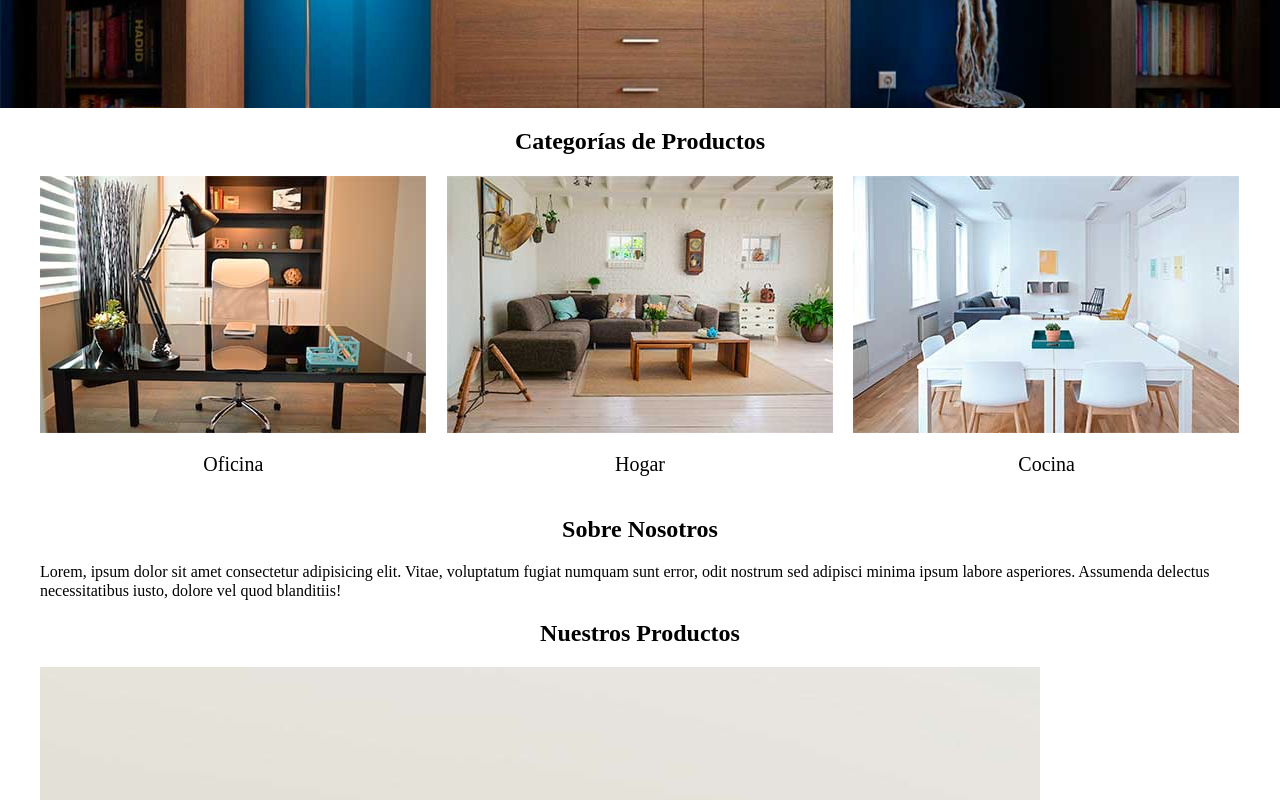
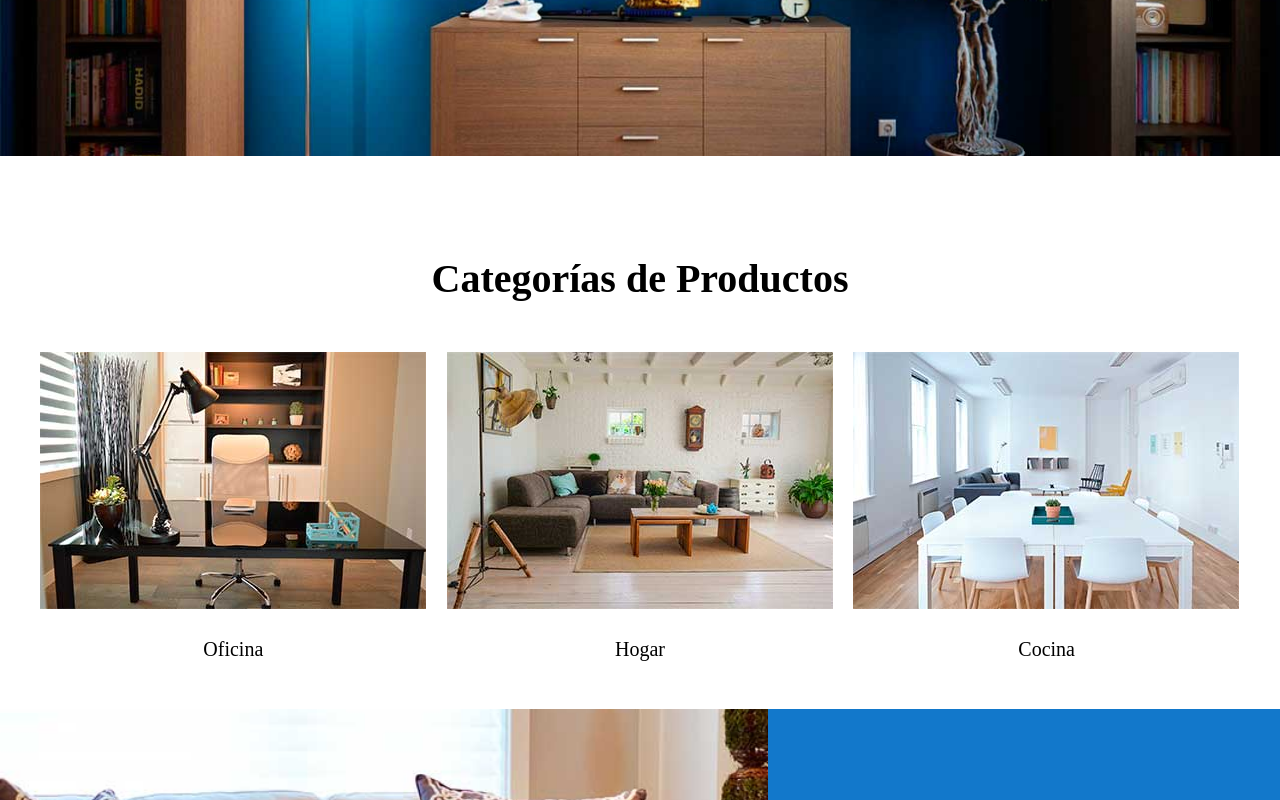
Before and after one commit to Echeverria29/front-inmobilaria, a plain HTML site: page index.html in a window 1280 px wide. Shown: the part 660-1460 px from the top of the page. Drawn offline with Linux system fonts and the light colour scheme.

Commit message:
modificando nosotros

```diff
--- a/css/app.css
+++ b/css/app.css
@@ -67,25 +67,50 @@ y tambien se le puede colocar width y higth
 /* con esta propiedad puedes hacer que todas las imagenes
 se adapten al espacio del div no que ocupe el tamanio real
 de esa imagen*/
+
+/* aqui tomamos todos los h2 y los centramos*/
+
+html {
+  /* hacemos que 1 rem valga 10 px esto sirve para adaptar mejor la
+  pagina a diferentes pantallas con rem*/
+  font-size: 62.5%; /* 1 rem = 10 px*/
+  /* esto es para cuando le cololes un with a un elemento y despues padding
+  no modifique el tamanio*/
+  box-sizing: border-box;
+}
+h1 {
+  font-size: 5rem;
+}
+h2 {
+  font-size: 4rem;
+}
+
+h3 {
+  font-size: 3rem;
+  /* eliminar el margen a todos los headings */
+  margin: 0 0 5rem 0;
+}
+
+body {
+  font-size: 1.6rem;
+  /* esto es para que se separen un poco las lineas de los parrafos abajo*/
+  line-height: 2;
+}
+
+a {
+  color: #000000;
+  /*le quitamos la ralla que esta abajo*/
+  text-decoration: none;
+}
+
 img {
   max-width: 100%;
   /** esto limina el espacio de las imagenes con los botones*/
   display: block;
 }
-/* aqui tomamos todos los h2 y los centramos*/
-h2 {
+.categorias h2 {
   text-align: center;
 }
-
-html {
-  /* hacemos que 1 rem valga 10 px esto sirve para adaptar mejor la
-  pagina a diferentes pantallas con rem*/
-  font-size: 62.5%; /* 1 rem = 10 px*/
-}
-body {
-  font-size: 1.6rem;
-}
-/* NOMBRE DE SITIO*/
 .nombre-sitio {
   /* se cambia la fuente del elemento */
   font-size: 4rem;
@@ -95,11 +120,6 @@ body {
   text-align: center;
   margin-top: 5rem;
   margin-bottom: 5rem;
-}
-a {
-  color: #000000;
-  /*le quitamos la ralla que esta abajo*/
-  text-decoration: none;
 }
 
 /* esto hace que el contenido no quede pegado ala orilla */
@@ -158,6 +178,12 @@ a {
   /* le doy espacio entre imagenes*/
   gap: 20px;
 }
+
+.categorias {
+  /* recuerda que se le elimino el padding a todos los elementos
+  arriba, hay que agregarle un poco*/
+  padding-top: 5rem;
+}
 .categoria a {
   text-align: center;
   /* esta en linea asique nunca se va a poner al medio lo cambias a block
@@ -171,3 +197,29 @@ a {
   background-color: #1278cb;
   color: #f0f8ff;
 }
+
+.sobre-nosotros {
+  /*
+
+  background-image: linear-gradient(to right, black 50%, red 100%);
+  */
+
+  background-image: linear-gradient(
+      /* con esto se ve la imagen al princpio y va cambiando hasta quedar
+    con el color celeste*/
+        to right,
+      /* con esto vamos destapando la imagen*/ transparent 60%,
+      #1278cb 50%,
+      #1278cb 100%
+    ),
+    url(../img/nosotros.jpg);
+  /* con esto se ve la imagen al princpio y va cambiando hasta quedar
+    con el color celeste*/
+
+  /*centramos la imagen*/
+  padding: 10rem 0;
+  background-repeat: no-repeat;
+  background-size: 100%, 120rem;
+  background-position: left center;
+  margin-top: 2rem;
+}
```
